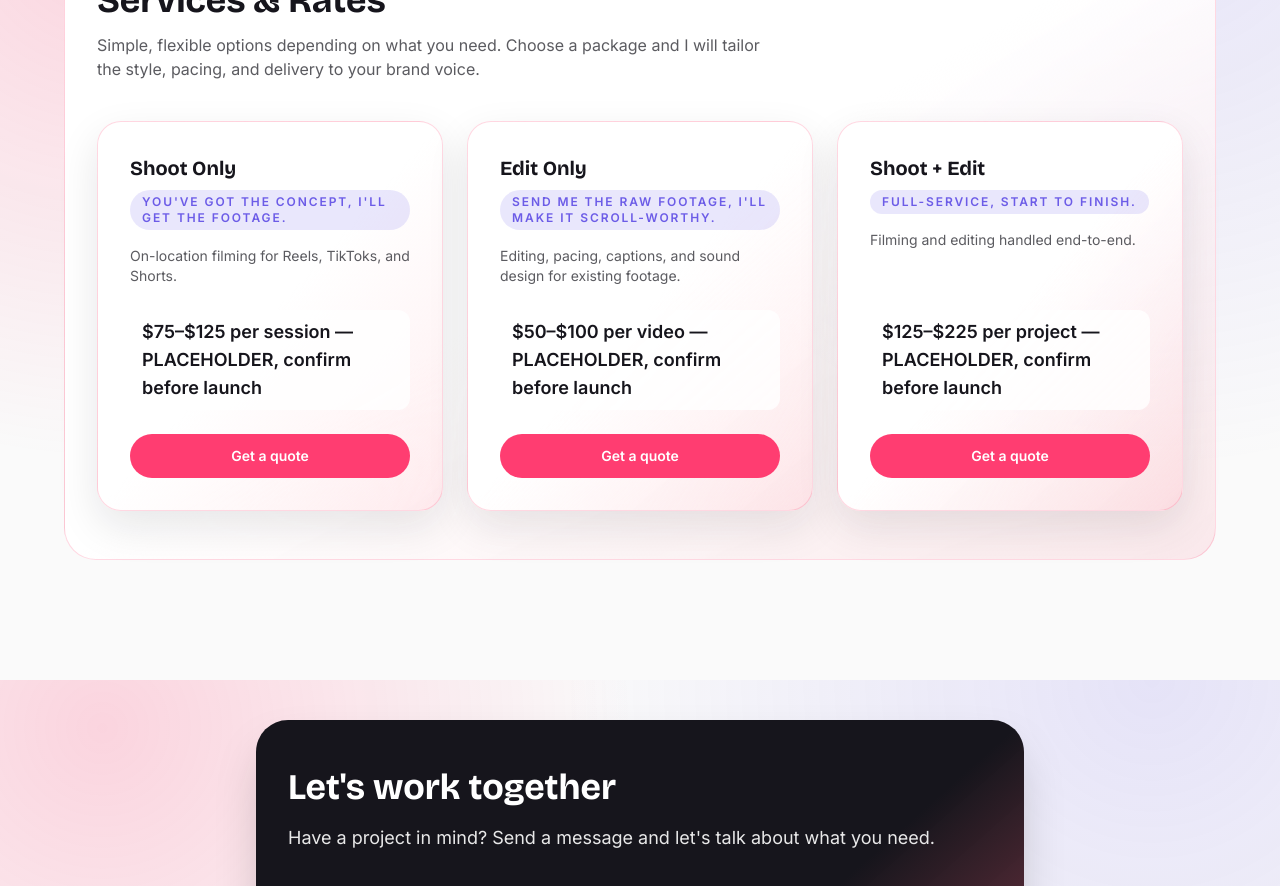
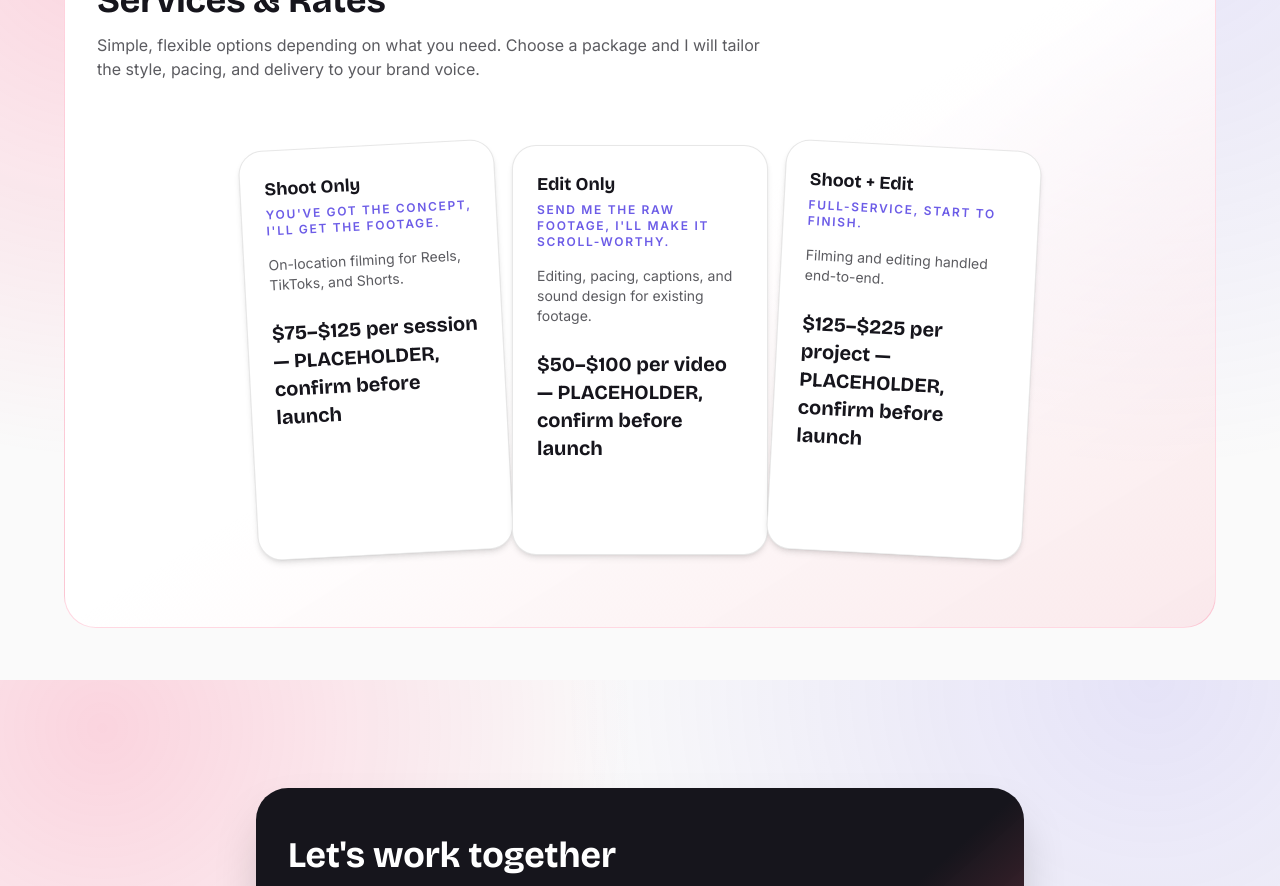
Before and after one commit to Strategically-Speaking/ss-tyca-niquole, a Next.js app: page / in a window 1280 px wide. Shown: the part 3320-4206 px from the top of the page. Built offline with nearby package versions, Linux system fonts and the light colour scheme.

Commit message:
feat: replace ServiceCard with ServiceCardStack for improved service display

```diff
--- a/src/app/page.tsx
+++ b/src/app/page.tsx
@@ -3,7 +3,7 @@ import { Camera, Clapperboard, Sparkles, TrendingUp } from "lucide-react";
 import Button from "@/components/ui/Button";
 import SectionLabel from "@/components/ui/SectionLabel";
 import ReelCard from "@/components/ui/ReelCard";
-import ServiceCard from "@/components/ui/ServiceCard";
+import ServiceCardStack from "@/components/ui/ServiceCardStack";
 import ContactForm from "@/components/ui/ContactForm";
 import { getHomePage, getServices, getSiteSettings } from "@/lib/content";
 import { placeholderImage } from "@/lib/utils";
@@ -202,10 +202,8 @@ export default function HomePage() {
               style, pacing, and delivery to your brand voice.
             </p>
 
-            <div className="mt-10 grid gap-6 md:grid-cols-3">
-              {services.map((service) => (
-                <ServiceCard key={service.slug} service={service} />
-              ))}
+            <div className="mt-10">
+              <ServiceCardStack services={services} />
             </div>
           </div>
         </section>
--- /dev/null
+++ b/src/components/ui/ServiceCardStack.tsx
@@ -0,0 +1,47 @@
+import type { Service } from "@/lib/types";
+import Button from "./Button";
+
+interface ServiceCardStackProps {
+  services: Service[];
+}
+
+// Fan angle per card, borrowed from the SS Component Library's
+// CardStackHoverPricing (src/components/pricing/CardStackHoverPricing.tsx).
+const ROTATIONS = [-3, 0, 3];
+
+/**
+ * Cards stacked with a slight rotation that fan out on hover/focus.
+ * Adapted from the component library's token-based version (ink/border/
+ * surface-raised) to Tyca's own brand tokens (foreground/primary/secondary)
+ * defined in globals.css, and wired to real service data instead of the
+ * library demo's hardcoded Basic/Pro/Enterprise tiers.
+ */
+export default function ServiceCardStack({ services }: ServiceCardStackProps) {
+  return (
+    <div className="flex flex-wrap justify-center gap-4 py-6 md:gap-2">
+      {services.map((service, i) => (
+        <div
+          key={service.slug}
+          style={{ transform: `rotate(${ROTATIONS[i % ROTATIONS.length]}deg)` }}
+          className="group w-full max-w-xs rounded-3xl border border-foreground/10 bg-white p-6 shadow-md transition-transform duration-300 ease-[cubic-bezier(0.16,1,0.3,1)] hover:-translate-y-3 hover:z-10 focus-within:-translate-y-3 focus-within:z-10 sm:w-64"
+        >
+          <p className="font-heading text-lg font-bold text-foreground">{service.name}</p>
+          <p className="mt-1 text-xs font-semibold uppercase tracking-[0.14em] text-secondary">
+            {service.tagline}
+          </p>
+          <p className="mt-4 text-sm text-foreground/70">{service.shortDescription}</p>
+          <p className="font-heading mt-6 text-xl font-bold text-foreground">{service.rate}</p>
+
+          {/* CTA stays visible on touch devices (no reliable hover); reveals on hover/focus at md+ */}
+          <Button
+            href={service.cta.href}
+            variant="primary"
+            className="mt-6 w-full justify-center transition-opacity duration-300 md:opacity-0 md:group-hover:opacity-100 md:group-focus-within:opacity-100"
+          >
+            {service.cta.label}
+          </Button>
+        </div>
+      ))}
+    </div>
+  );
+}
```
